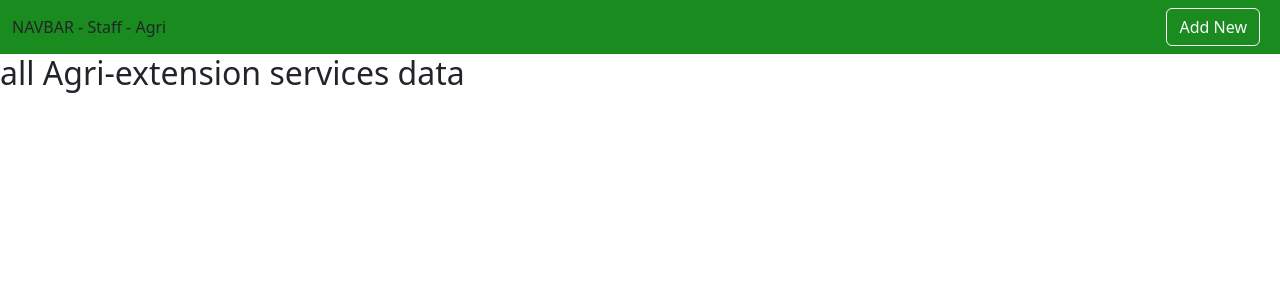
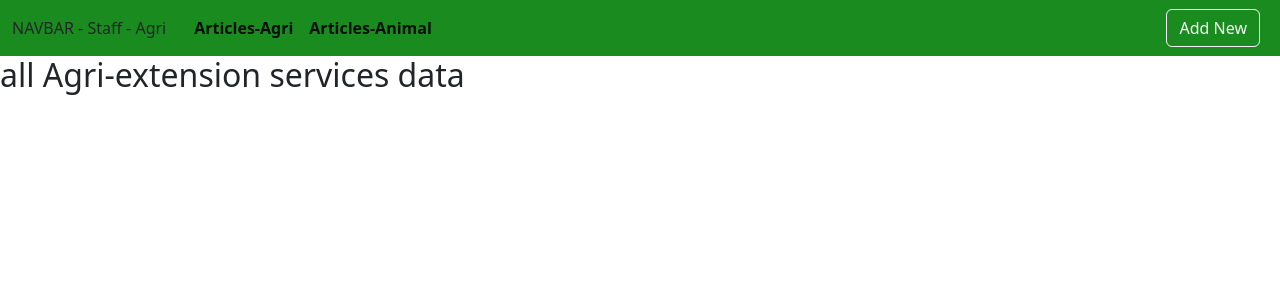
Before and after one commit to lakshanthad/AF-MERN-Project, a React (Vite) app in the folder client/: page /agriServices in a window 1280 px wide. Shown: the top 300 px of the page. Built offline with nearby package versions, Linux system fonts and the light colour scheme.

Commit message:
edited navbar

```diff
--- a/client/src/Components/AgriGrassNavbar.jsx
+++ b/client/src/Components/AgriGrassNavbar.jsx
@@ -15,6 +15,18 @@ export default function AgriGrassNavbar() {
   >
     <div className="container-fluid navCss">
       NAVBAR - Grass - Agri
+      <ul class="navbar-nav me-auto mb-2 mb-lg-0" style={{ marginLeft: "20px" }}>
+        <li class="nav-item">
+          <a class="nav-link active" aria-current="page" href="#">
+            <b>Articles-Agri</b>
+          </a>
+        </li>
+        <li class="nav-item">
+          <a class="nav-link active" aria-current="page" href="#">
+            <b>Articles-Animal</b>
+          </a>
+        </li>
+      </ul>
       <div className="ml-auto">
         <button
           className="btn btn-outline-light me-2"
@@ -23,7 +35,6 @@ export default function AgriGrassNavbar() {
         >
           Add New
         </button>
-        </div>
         <button
           className="navbar-toggler"
           type="button"
@@ -34,6 +45,7 @@ export default function AgriGrassNavbar() {
           aria-label="Toggle navigation"
         ></button>
       </div>
+    </div>
   </nav>
   );
 }
--- a/client/src/Components/AgriStaffNavbar.jsx
+++ b/client/src/Components/AgriStaffNavbar.jsx
@@ -15,6 +15,21 @@ export default function AgriStaffNavbar() {
     >
       <div className="container-fluid navCss">
         NAVBAR - Staff - Agri
+        <ul
+          class="navbar-nav me-auto mb-2 mb-lg-0"
+          style={{ marginLeft: "20px" }}
+        >
+          <li class="nav-item">
+            <a class="nav-link active" aria-current="page" href="#">
+              <b>Articles-Agri</b>
+            </a>
+          </li>
+          <li class="nav-item">
+            <a class="nav-link active" aria-current="page" href="#">
+              <b>Articles-Animal</b>
+            </a>
+          </li>
+        </ul>
         <div className="ml-auto">
           <button
             className="btn btn-outline-light me-2"
@@ -23,7 +38,6 @@ export default function AgriStaffNavbar() {
           >
             Add New
           </button>
-        </div>
           <button
             className="navbar-toggler"
             type="button"
@@ -34,6 +48,7 @@ export default function AgriStaffNavbar() {
             aria-label="Toggle navigation"
           ></button>
         </div>
+      </div>
     </nav>
   );
 }
--- a/client/src/Components/AnimalGrassNavbar.jsx
+++ b/client/src/Components/AnimalGrassNavbar.jsx
@@ -15,6 +15,25 @@ export default function AnimalGrassNavbar() {
     >
       <div className="container-fluid navCss">
         NAVBAR - Grass - Animal
+        <ul
+          class="navbar-nav me-auto mb-2 mb-lg-0"
+          style={{ marginLeft: "20px" }}
+        >
+          <li class="nav-item">
+            <a class="nav-link active" aria-current="page" href="/agriServices">
+              <b>Articles-Agri</b>
+            </a>
+          </li>
+          <li class="nav-item">
+            <a
+              class="nav-link active"
+              aria-current="page"
+              href="/animalServices"
+            >
+              <b>Articles-Animal</b>
+            </a>
+          </li>
+        </ul>
         <div className="ml-auto">
           <button
             className="btn btn-outline-light me-2"
@@ -23,7 +42,6 @@ export default function AnimalGrassNavbar() {
           >
             Add New
           </button>
-        </div>
           <button
             className="navbar-toggler"
             type="button"
@@ -34,6 +52,7 @@ export default function AnimalGrassNavbar() {
             aria-label="Toggle navigation"
           ></button>
         </div>
+      </div>
     </nav>
   );
 }
--- a/client/src/Components/AnimalStaffNavbar.jsx
+++ b/client/src/Components/AnimalStaffNavbar.jsx
@@ -15,6 +15,18 @@ export default function AnimalStaffNavbar() {
     >
       <div className="container-fluid navCss">
         NAVBAR - Staff - Animal
+        <ul class="navbar-nav me-auto mb-2 mb-lg-0" style={{ marginLeft: "20px" }}>
+          <li class="nav-item">
+            <a class="nav-link active" aria-current="page" href="#">
+              <b>Articles-Agri</b>
+            </a>
+          </li>
+          <li class="nav-item">
+            <a class="nav-link active" aria-current="page" href="#">
+              <b>Articles-Animal</b>
+            </a>
+          </li>
+        </ul>
         <div className="ml-auto">
           <button
             className="btn btn-outline-light me-2"
@@ -23,7 +35,6 @@ export default function AnimalStaffNavbar() {
           >
             Add New
           </button>
-        </div>
           <button
             className="navbar-toggler"
             type="button"
@@ -34,6 +45,7 @@ export default function AnimalStaffNavbar() {
             aria-label="Toggle navigation"
           ></button>
         </div>
+      </div>
     </nav>
   );
 }
```
Lines whose indentation alone changed are shown as unchanged.
